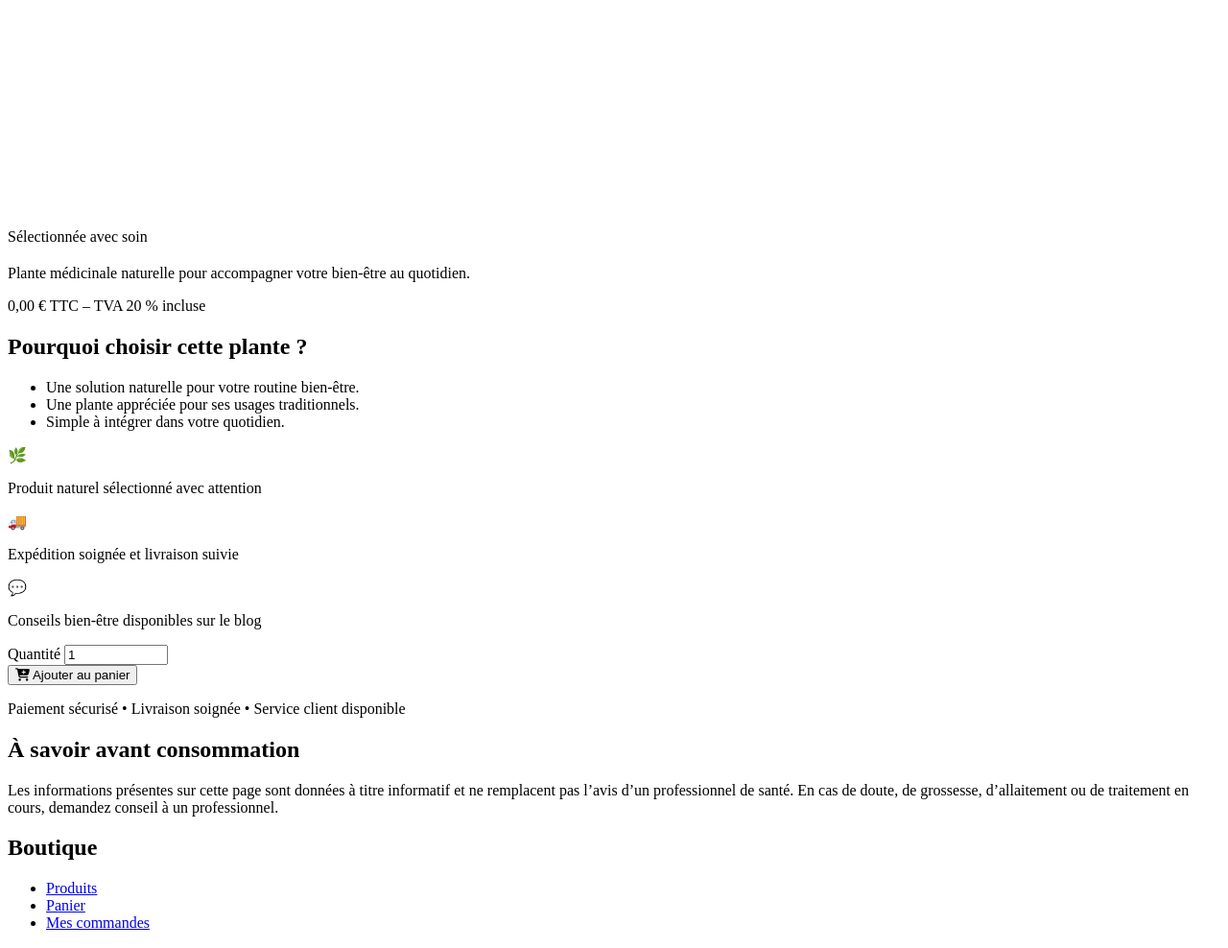
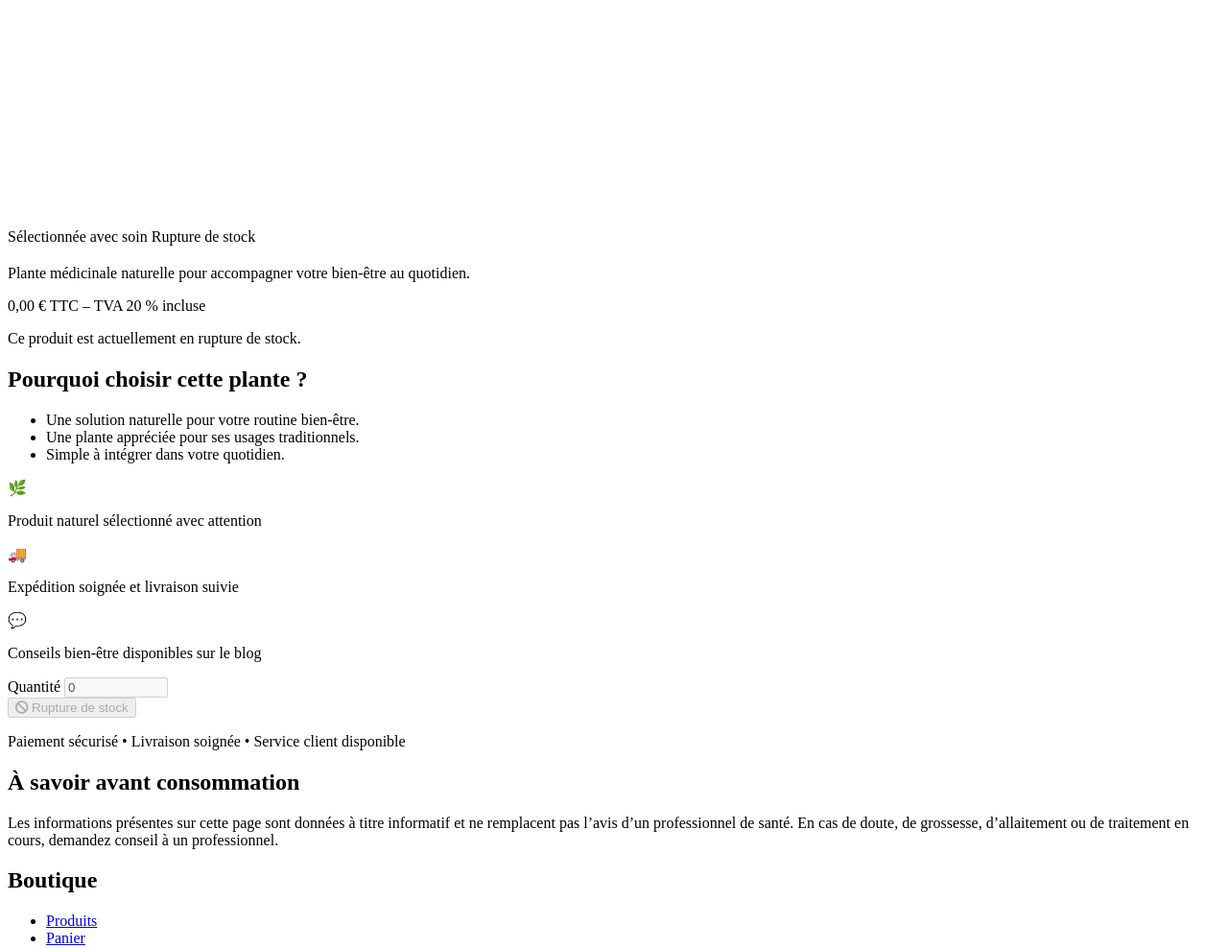
Before and after one commit to Baazizahmed/trouve-ton-remede, a Symfony app: template templates/pages/visitor/product/show.html.twig in a window 1280 px wide. Shown: the part 716-1704 px from the top of the page at 96% size. Run offline with Twig, Linux system fonts and the light colour scheme; the template is opened without the code that fills it, so the values that code supplies are empty; some libraries are stand-ins or nearby versions.

Commit message:
feat(stock): display stock state on visitor product pages

```diff
--- a/templates/pages/visitor/product/show.html.twig
+++ b/templates/pages/visitor/product/show.html.twig
@@ -6,7 +6,6 @@
 {% block main %}
 <section class="py-5">
     <div class="container">
-
         <nav aria-label="breadcrumb" class="mb-4">
             <ol class="breadcrumb small">
                 <li class="breadcrumb-item">
@@ -22,7 +21,6 @@
         </nav>
 
         <div class="row g-4 align-items-start">
-
             <div class="col-lg-5">
                 <div class="card border-0 shadow-sm rounded-4 overflow-hidden">
                     <div class="card-body p-3 p-md-4">
@@ -46,10 +44,26 @@
             <div class="col-lg-7">
                 <div class="card border-0 shadow-sm rounded-4 h-100">
                     <div class="card-body p-4 p-lg-5 d-flex flex-column">
-
-                        <span class="badge rounded-pill text-bg-success align-self-start mb-3">
+                        <div class="d-flex flex-wrap gap-2 align-items-center mb-3">
+                            <span class="badge rounded-pill text-bg-success">
                                 Sélectionnée avec soin
                             </span>
+
+                            {% if product.stock <= 0 %}
+                                <span class="badge rounded-pill text-bg-secondary">
+                                    Rupture de stock
+                                </span>
+                            {% elseif product.stock <= 5 %}
+                                <span class="badge rounded-pill text-dark"
+                                      style="background-color: #f9c74f;">
+                                    Bientôt en rupture
+                                </span>
+                            {% else %}
+                                <span class="badge rounded-pill text-bg-success-subtle text-success-emphasis">
+                                    En stock
+                                </span>
+                            {% endif %}
+                        </div>
 
                         <h1 class="h2 fw-bold mb-2">{{ product.name }}</h1>
 
@@ -64,6 +78,20 @@
                             <span class="d-block small text-muted mt-1">
                                 TTC – TVA 20 % incluse
                             </span>
+
+                            {% if product.stock <= 0 %}
+                                <p class="small fw-semibold text-secondary mt-2 mb-0">
+                                    Ce produit est actuellement en rupture de stock.
+                                </p>
+                            {% elseif product.stock <= 5 %}
+                                <p class="small fw-semibold text-warning mt-2 mb-0">
+                                    Plus que {{ product.stock }} en stock, bientôt en rupture.
+                                </p>
+                            {% else %}
+                                <p class="small fw-semibold text-success mt-2 mb-0">
+                                    Produit disponible en stock.
+                                </p>
+                            {% endif %}
                         </div>
 
                         {% if product.shortDescription is defined and product.shortDescription %}
@@ -129,6 +157,28 @@
                         </div>
 
                         <div class="border-top pt-4 mt-auto">
+                            {% if product.stock <= 0 %}
+                                <div class="d-flex flex-wrap align-items-end gap-3">
+                                    <div>
+                                        <label class="form-label small text-muted">
+                                            Quantité
+                                        </label>
+                                        <input
+                                            type="number"
+                                            class="form-control"
+                                            value="0"
+                                            min="0"
+                                            disabled
+                                            style="max-width: 100px;"
+                                        >
+                                    </div>
+
+                                    <button type="button" class="btn btn-secondary btn-lg rounded-pill px-4 shadow-sm" disabled>
+                                        <i class="fa-solid fa-ban me-2"></i>
+                                        Rupture de stock
+                                    </button>
+                                </div>
+                            {% else %}
                                 <form action="{{ path('app_cart_add', { id: product.id }) }}"
                                       method="post"
                                       class="d-flex flex-wrap align-items-end gap-3">
@@ -144,6 +194,7 @@
                                             class="form-control"
                                             value="1"
                                             min="1"
+                                            max="{{ product.stock }}"
                                             style="max-width: 100px;"
                                         >
                                     </div>
@@ -153,16 +204,15 @@
                                         Ajouter au panier
                                     </button>
                                 </form>
+                            {% endif %}
 
                             <p class="small text-muted mt-3 mb-0">
                                 Paiement sécurisé • Livraison soignée • Service client disponible
                             </p>
                         </div>
-
                     </div>
                 </div>
             </div>
-
         </div>
 
         <div class="row mt-4">
@@ -177,7 +227,6 @@
                 </div>
             </div>
         </div>
-
     </div>
 </section>
 {% endblock %}
```
Also changed, not shown: assets/styles/pages/visitor/product/_index.scss (+21 -7 lines), assets/styles/pages/visitor/product/_show.scss (+16 -0 lines), templates/pages/visitor/product/index.html.twig (+21 -38 lines), src/Entity/Product.php (line endings or trailing spaces). Lines whose indentation alone changed are shown as unchanged.
